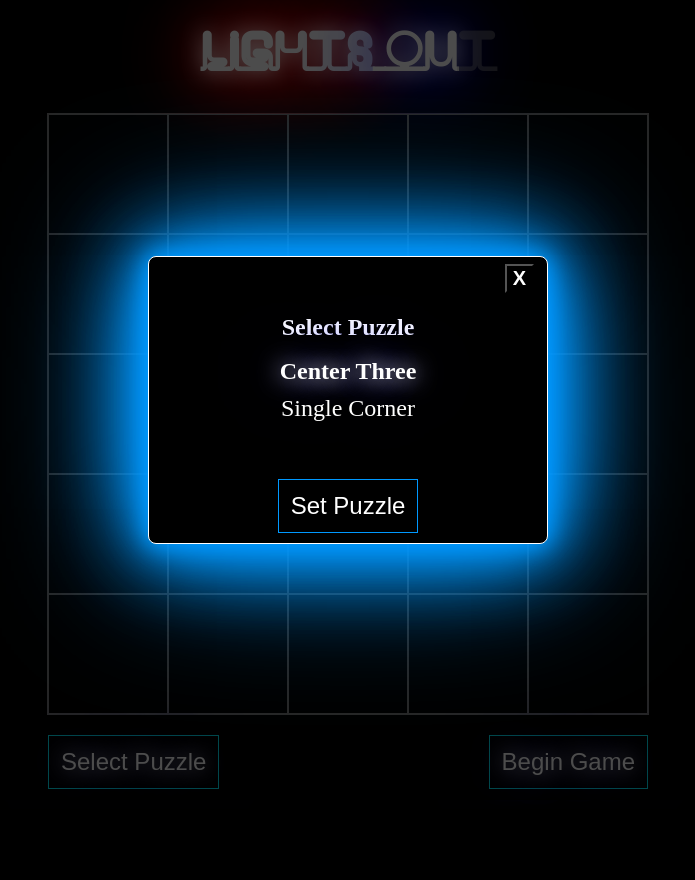
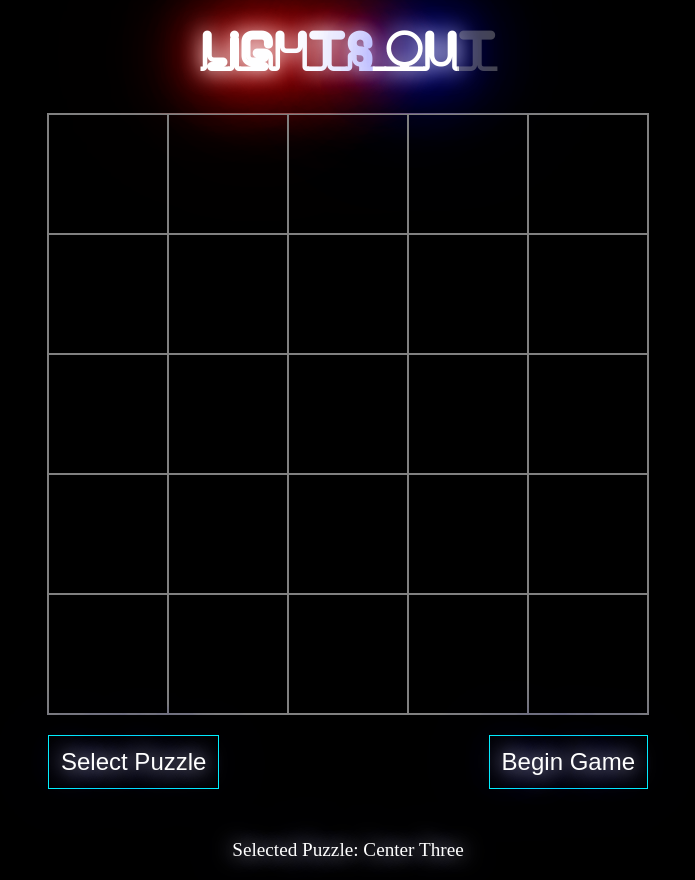
Before and after one commit to stillmattwest/lights-out, a React (Vite) app: page / in a window 1280 px wide. Shown: the whole page, without its empty margins (292-987 px from the left). Before the commit the page ends 809 px from the top, so only its background shows below. Built offline with nearby package versions, Linux system fonts and the light colour scheme.

Commit message:
adding puzzle selection

```diff
--- a/src/App.jsx
+++ b/src/App.jsx
@@ -7,12 +7,13 @@ import LightGrid from './components/LightGrid/LightGrid';
 import GameControls from './components/GameConrols/GameControls';
 import Modal from './components/Modal/Modal';
 import PuzzleModal from './components/Modal/PuzzleModal';
+import PuzzleIndicatior from './components/PuzzleIndicator/PuzzleIndicatior';
 
 function App() {
 
   const [start, setStart] = useState(false);
   const [showModal,setShowModal] = useState(false);
-  const [showPuzzleModal,setShowPuzzleModal] = useState(true);
+  const [showPuzzleModal,setShowPuzzleModal] = useState(false);
   const [modalMessage,setModalMessage] = useState('');
   const [selectedPuzzle,setSelectedPuzzle] = useState('Center Three');
 
@@ -41,11 +42,14 @@ function App() {
     setSelectedPuzzle(selectedPuzzle);
   }
 
+
+
   return (
     <>
       <Header />
       <LightGrid start={start} endGame={endGame} toggleModal={toggleModalHandler} setModalMessage={setModalMessageHandler} selectedPuzzle={selectedPuzzle} />
-      <GameControls startButtonClickHandler={startButtonClickHandler} />
+      <GameControls startButtonClickHandler={startButtonClickHandler} selectPuzzleClickHandler={togglePuzzleModalHandler} />
+      <PuzzleIndicatior puzzleName={selectedPuzzle}/>
       <Modal isOpen={showModal} toggleModal={toggleModalHandler}>
         <p>{modalMessage}</p>
       </Modal>
--- a/src/components/GameConrols/GameControls.jsx
+++ b/src/components/GameConrols/GameControls.jsx
@@ -5,7 +5,7 @@ import PuzzleSelectButton from './PuzzleSelectButton';
 const GameControls = (props) => {
     return(
         <div className='button-container'>
-        <PuzzleSelectButton setPuzzle={props.selectPuzzle}/>
+        <PuzzleSelectButton setPuzzle={props.selectPuzzle} onClick={props.selectPuzzleClickHandler}/>
         <StartButton onClick={props.startButtonClickHandler}/>
 
     </div>
--- a/src/components/Header/Header.css
+++ b/src/components/Header/Header.css
@@ -1,6 +1,6 @@
 @font-face {
   font-family: 'neon';
-  src: url('../../../public/assets/fonts/neon.ttf') format('truetype');
+  src: url('../../assets/fonts/neon.ttf') format('truetype');
   font-weight: normal;
   font-style: normal;
 }
--- /dev/null
+++ b/src/components/PuzzleIndicator/PuzzleIndicatior.jsx
@@ -0,0 +1,13 @@
+import './PuzzleIndicator.css';
+
+const PuzzleIndicatior = (props) => {
+    return(
+    <div className='puzzle-name-container'>
+        <p className='puzzle-name neon-blue'>{`Selected Puzzle: ${props.puzzleName}`}</p>
+    </div>
+
+    )
+
+}
+
+export default PuzzleIndicatior;
--- /dev/null
+++ b/src/components/PuzzleIndicator/PuzzleIndicator.css
@@ -0,0 +1,10 @@
+.puzzle-name{
+    font-size:1.2em;
+}
+
+.puzzle-name-container{
+    width:600px;
+    margin:0 auto;
+    text-align:center;
+    padding-top:10px;
+}
--- a/src/puzzles/puzzles.js
+++ b/src/puzzles/puzzles.js
@@ -6,10 +6,32 @@ const puzzles = {
             difficulty:'easy',
             name:'Center Three'
         },
-        singleCorner:{
-            grid:[[0,0]],
+        fourCorners:{
+            grid:[[0,0],[0,4],[4,0],[4,4]],
             difficulty:'easy',
-            name:'Single Corner'
+            name:'Four Corners'
+
+        },
+        arrows:{
+            grid:[[0,1],[1,0],[1,1],[2,2],[3,3],[3,4],[4,3]],
+            difficulty:'easy',
+            name:'Arrows'
+        },
+        lastThree:{
+            grid:[[4,2],[4,3],[4,4]],
+            difficulty:'challenging',
+            name:'Last Three'
+        },
+        bottomFeeder:{
+            grid:[[4,1],[4,3]],
+            difficulty:'difficult',
+            name:'Bottom Feeders'
+        },
+        centerCross:{
+            grid:[[2,0],[2,1],[2,2],[2,3],[2,4],[0,2],[1,2],[3,2],[4,2]],
+            difficulty:'difficult',
+            name:'Center Cross'
+
         }
 }
 
```
Also changed, not shown: src/assets/fonts/neon.ttf (renamed from public/assets/fonts/neon.ttf).
